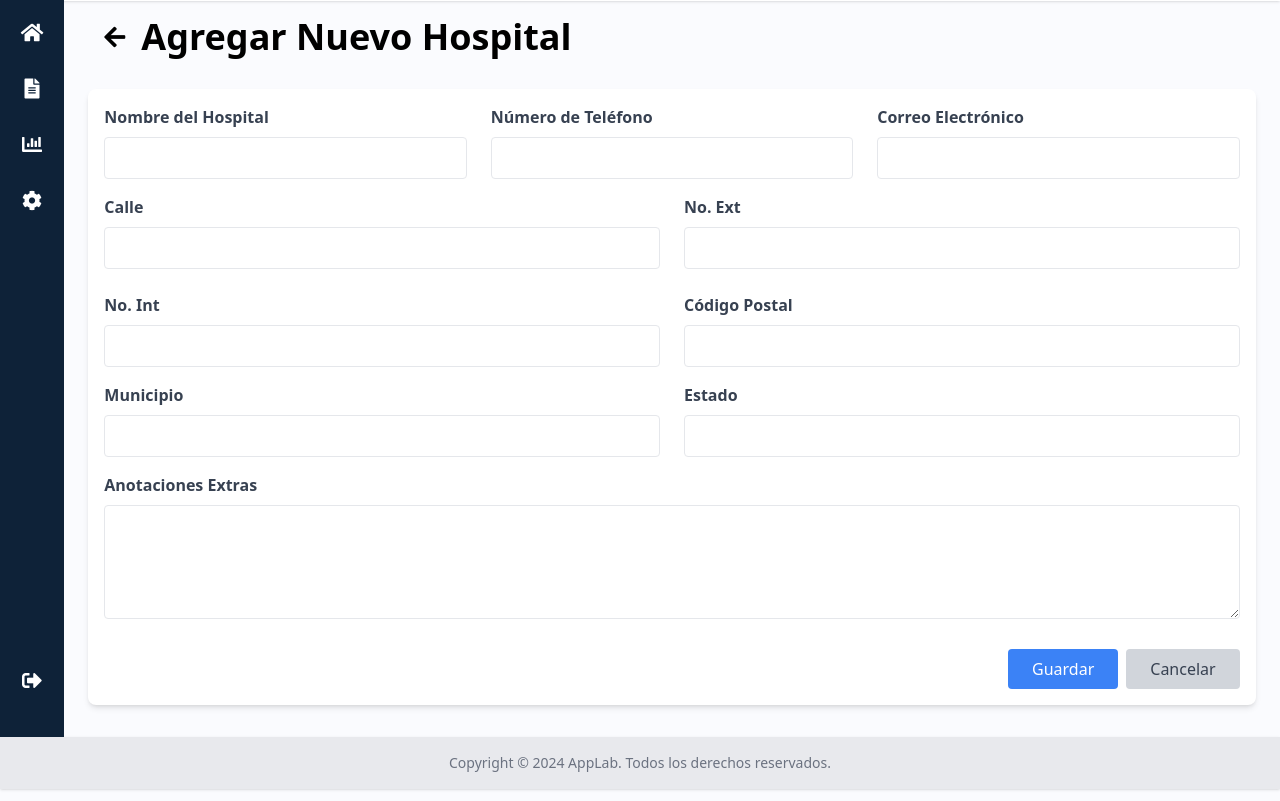
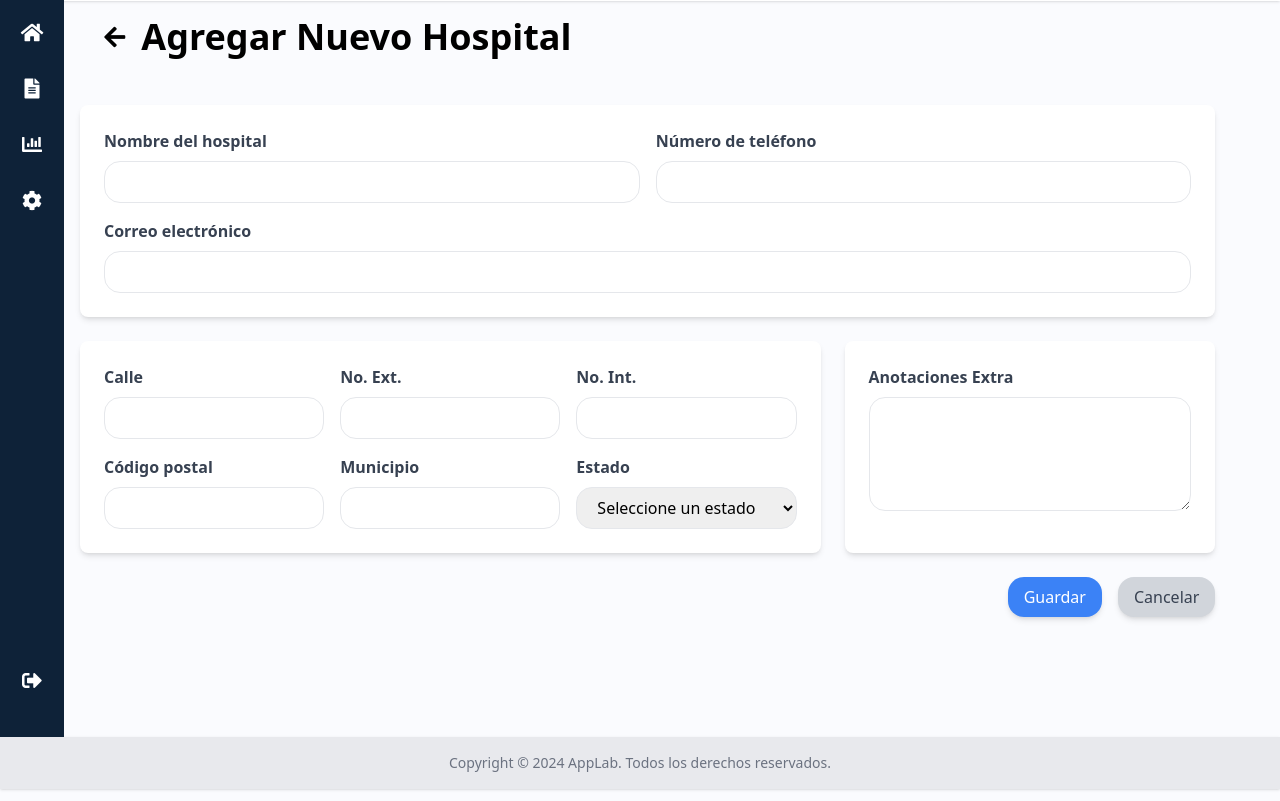
Before and after one commit to angel-pilo/applab, a Flask app: page /admin/add_hospital in a window 1280 px wide. Shown: the part 63-864 px from the top of the page. Run offline with Flask 3, Linux system fonts and the light colour scheme; parts of the project's set-up code (start-up, migrations or seed data) failed here and were passed over; some libraries are stand-ins or nearby versions.

Commit message:
refactor: se modificaron los formularios para hospitales

```diff
--- a/templates/admin/add_hospital.html
+++ b/templates/admin/add_hospital.html
@@ -6,6 +6,7 @@
 
 <head>
     <link rel="stylesheet" href="{{ url_for('static', filename='css/admin.css') }}">
+    <script src="https://cdn.tailwindcss.com"></script>
 </head>
 
 <div class="container mx-auto p-4">
@@ -15,62 +16,71 @@
     </div>
 </div>
 
-<div class="container mx-auto p-4 bg-white shadow-md rounded-lg">
+<div class="w-full max-w-7xl p-4">
     <form method="POST">
-        <div class="grid grid-cols-1 md:grid-cols-3 gap-6">
+        <div class="bg-white p-6 rounded-lg shadow-md mb-6">
+            <div class="grid grid-cols-1 md:grid-cols-2 gap-4">
                 <div>
-                <label class="block text-gray-700 font-bold mb-2">Nombre del Hospital</label>
-                <input type="text" name="nombre" class="w-full p-2 border rounded" required>
+                    <label class="block text-gray-700 font-bold mb-2">Nombre del hospital</label>
+                    <input type="text" name="nombre" class="w-full px-4 py-2 border rounded-[1rem]" required>
                 </div>
                 <div>
-                <label class="block text-gray-700 font-bold mb-2">Número de Teléfono</label>
-                <input type="text" name="telefono" class="w-full p-2 border rounded" required>
+                    <label class="block text-gray-700 font-bold mb-2">Número de teléfono</label>
+                    <input type="text" name="telefono" class="w-full px-4 py-2 border rounded-[1rem]" required>
                 </div>
-            <div>
-                <label class="block text-gray-700 font-bold mb-2">Correo Electrónico</label>
-                <input type="email" name="correo" class="w-full p-2 border rounded" required>
+                <div class="col-span-1 md:col-span-2">
+                    <label class="block text-gray-700 font-bold mb-2">Correo electrónico</label>
+                    <input type="email" name="correo" class="w-full px-4 py-2 border rounded-[1rem]" required>
+                </div>
             </div>
         </div>
 
-        <div class="grid grid-cols-1 md:grid-cols-2 gap-6 mt-4">
+        <div class="flex flex-col md:flex-row justify-between">
+            <div class="bg-white p-6 rounded-lg shadow-md mb-6 md:mb-0 md:mr-6 w-full md:w-2/3">
+                <div class="grid grid-cols-1 md:grid-cols-3 gap-4">
                     <div>
                         <label class="block text-gray-700 font-bold mb-2">Calle</label>
-                <input type="text" name="calle" class="w-full p-2 border rounded" required>
+                        <input type="text" name="calle" class="w-full px-4 py-2 border rounded-[1rem]" required>
                     </div>
                     <div>
-                <label class="block text-gray-700 font-bold mb-2">No. Ext</label>
-                <input type="text" name="numero_ext" class="w-full p-2 border rounded" required>
+                        <label class="block text-gray-700 font-bold mb-2">No. Ext.</label>
+                        <input type="text" name="numero_ext" class="w-full px-4 py-2 border rounded-[1rem]" required>
                     </div>
                     <div>
-                <label class="block text-gray-700 font-bold mb-2">No. Int</label>
-                <input type="text" name="numero_int" class="w-full p-2 border rounded">
+                        <label class="block text-gray-700 font-bold mb-2">No. Int.</label>
+                        <input type="text" name="numero_int" class="w-full px-4 py-2 border rounded-[1rem]">
                     </div>
                     <div>
-                <label class="block text-gray-700 font-bold mb-2">Código Postal</label>
-                <input type="text" name="codigo_postal" class="w-full p-2 border rounded" required>
+                        <label class="block text-gray-700 font-bold mb-2">Código postal</label>
+                        <input type="text" name="codigo_postal" class="w-full px-4 py-2 border rounded-[1rem]" required>
+                    </div>
+                    <div>
+                        <label class="block text-gray-700 font-bold mb-2">Municipio</label>
+                        <input type="text" name="municipio" class="w-full px-4 py-2 border rounded-[1rem]" required>
+                    </div>
+                    <div>
+                        <label class="block text-gray-700 font-bold mb-2">Estado</label>
+                        <select name="estado" class="w-full px-4 py-2 border rounded-[1rem]" required>
+                            <option value="">Seleccione un estado</option>
+                            {% for estado in estados %}
+                                <option value="{{ estado }}">{{ estado }}</option>
+                            {% endfor %}
+                        </select>
+                    </div>
                 </div>
             </div>
 
-        <div class="grid grid-cols-1 md:grid-cols-2 gap-6 mt-4">
-            <div>
-                <label class="block text-gray-700 font-bold mb-2">Municipio</label>
-                <input type="text" name="municipio" class="w-full p-2 border rounded" required>
-            </div>
-            <div>
-                <label class="block text-gray-700 font-bold mb-2">Estado</label>
-                <input type="text" name="estado" class="w-full p-2 border rounded" required>
+            <div class="bg-white p-6 rounded-lg shadow-md w-full md:w-1/3">
+                <label class="block text-gray-700 font-bold mb-2">Anotaciones Extra</label>
+                <textarea name="anotaciones" rows="4" class="w-full px-4 py-2 border rounded-[1rem]"></textarea>
             </div>
         </div>
 
-        <div class="mt-4">
-            <label class="block text-gray-700 font-bold mb-2">Anotaciones Extras</label>
-            <textarea name="anotaciones" class="w-full p-2 border rounded" rows="4"></textarea>
-        </div>
-
-        <div class="mt-6 flex justify-end">
-            <button type="submit" class="bg-blue-500 text-white px-6 py-2 rounded">Guardar</button>
-            <button type="button" class="bg-gray-300 text-gray-700 px-6 py-2 rounded ml-2" onclick="window.history.back()">Cancelar</button>
+        <div class="flex justify-end space-x-4 mt-6">
+            <button type="submit" class="bg-blue-500 text-white px-4 py-2 rounded-[1rem] shadow-md hover:bg-blue-600">Guardar</button>
+            <button type="button" class="bg-gray-300 text-gray-700 px-4 py-2 rounded-[1rem] shadow-md hover:bg-gray-400" onclick="window.history.back()">Cancelar</button>
         </div>
     </form>
 </div>
+
 {% endblock %}
```
Also changed, not shown: templates/admin/edit_hospital.html (+48 -33 lines). Lines whose indentation alone changed are shown as unchanged.
